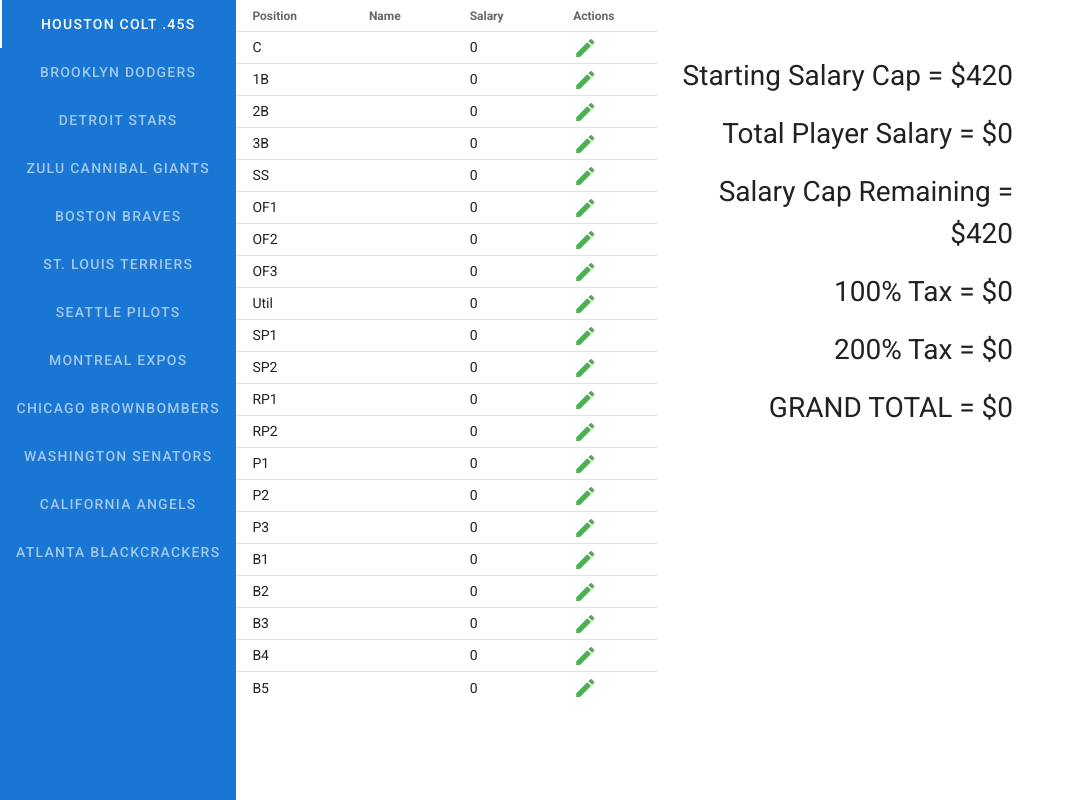
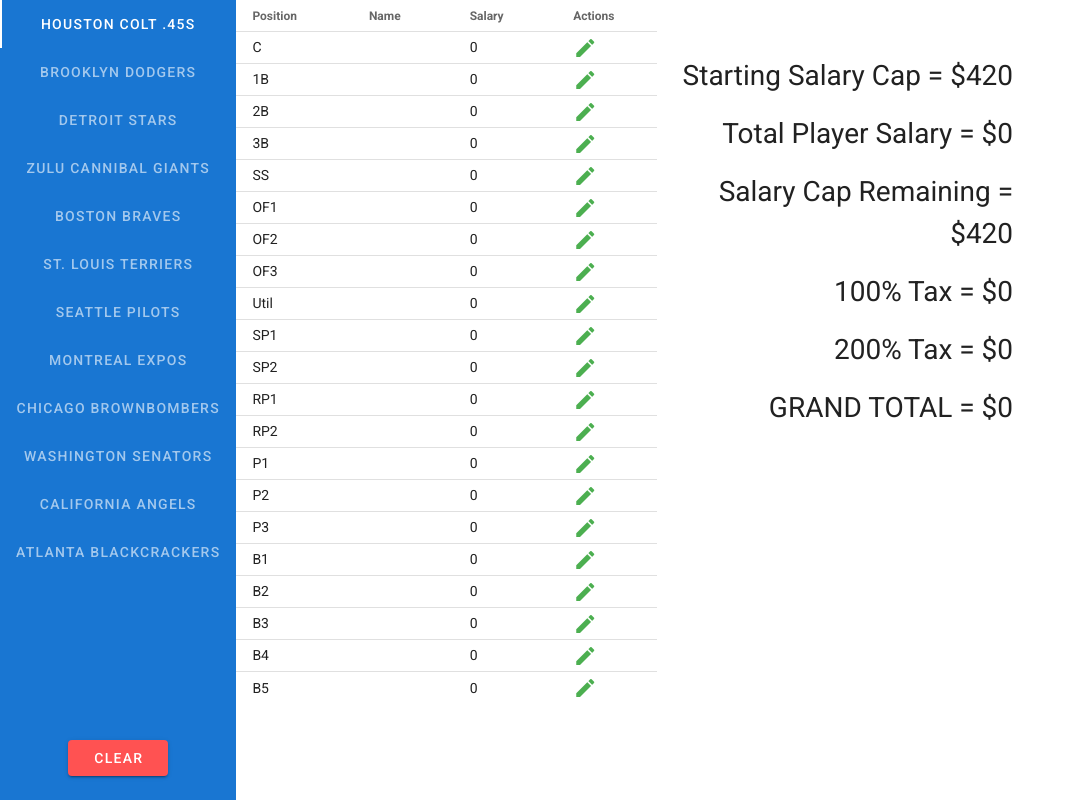
Before and after one commit to epatmalnieks/B2FFB, a Vue app: page / in a window 1280 px wide. Shown: the whole page, without its empty margins (0-1075 px from the left). Built offline with nearby package versions, Linux system fonts and the light colour scheme.

Commit message:
Add clear functionality

```diff
--- a/src/App.vue
+++ b/src/App.vue
@@ -23,6 +23,10 @@
           </v-col>
         </v-row>
       </v-tab-item>
+      <v-spacer></v-spacer>
+      <div class="d-flex justify-center mb-6">
+        <v-btn width="100px" color="error" @click="clearClicked">Clear</v-btn>
+      </div>
     </v-tabs>
   </v-app>
 </template>
@@ -117,6 +121,12 @@
     };
   },
   methods: {
+    clearClicked() {
+      if (window.confirm('Are you sure you want to clear everything?')) {
+        window.localStorage.clear();
+        this.init();
+      }
+    },
     formatPrice(value) {
       const formatter = new Intl.NumberFormat('en-US', {
         currency: 'USD',
@@ -149,11 +159,10 @@
     getTotalPlayerSalary(players) {
       return players.map((player) => parseInt(player.salary, 10)).reduce((prev, curr) => prev + curr, 0);
     },
-  },
-  mounted() {
+    init() {
       this.teams = this.teams.map((team) => {
         const localStorage = JSON.parse(window.localStorage.getItem(team.name));
-      console.log('erik', localStorage);
+
         if (localStorage) {
           team.players = localStorage;
         } else {
@@ -268,6 +277,10 @@
         return team;
       });
     },
+  },
+  mounted() {
+    this.init();
+  },
   name: 'App',
 };
 </script>
```
Also changed, not shown: .eslintrc.js. Lines whose indentation alone changed are shown as unchanged.
